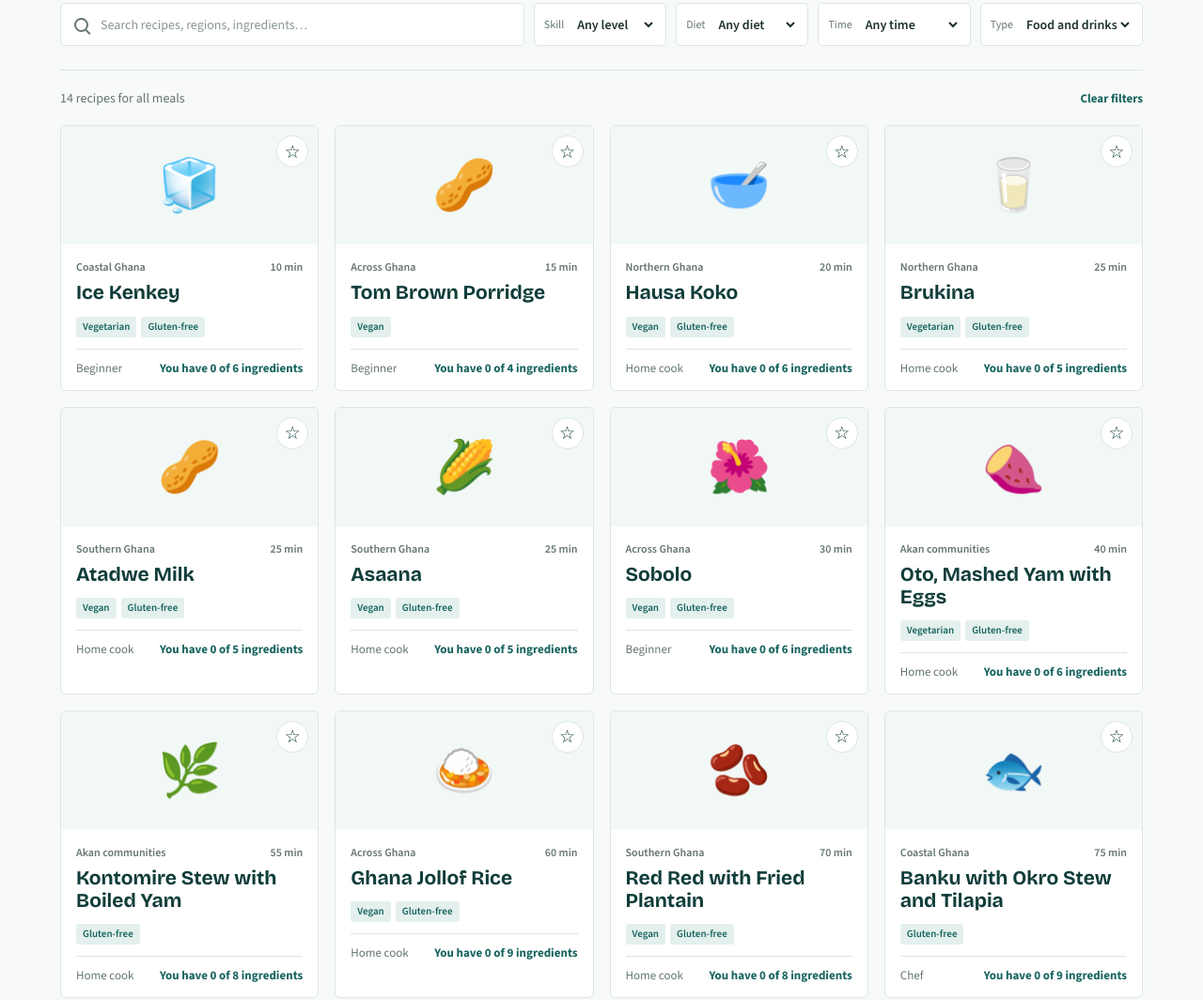
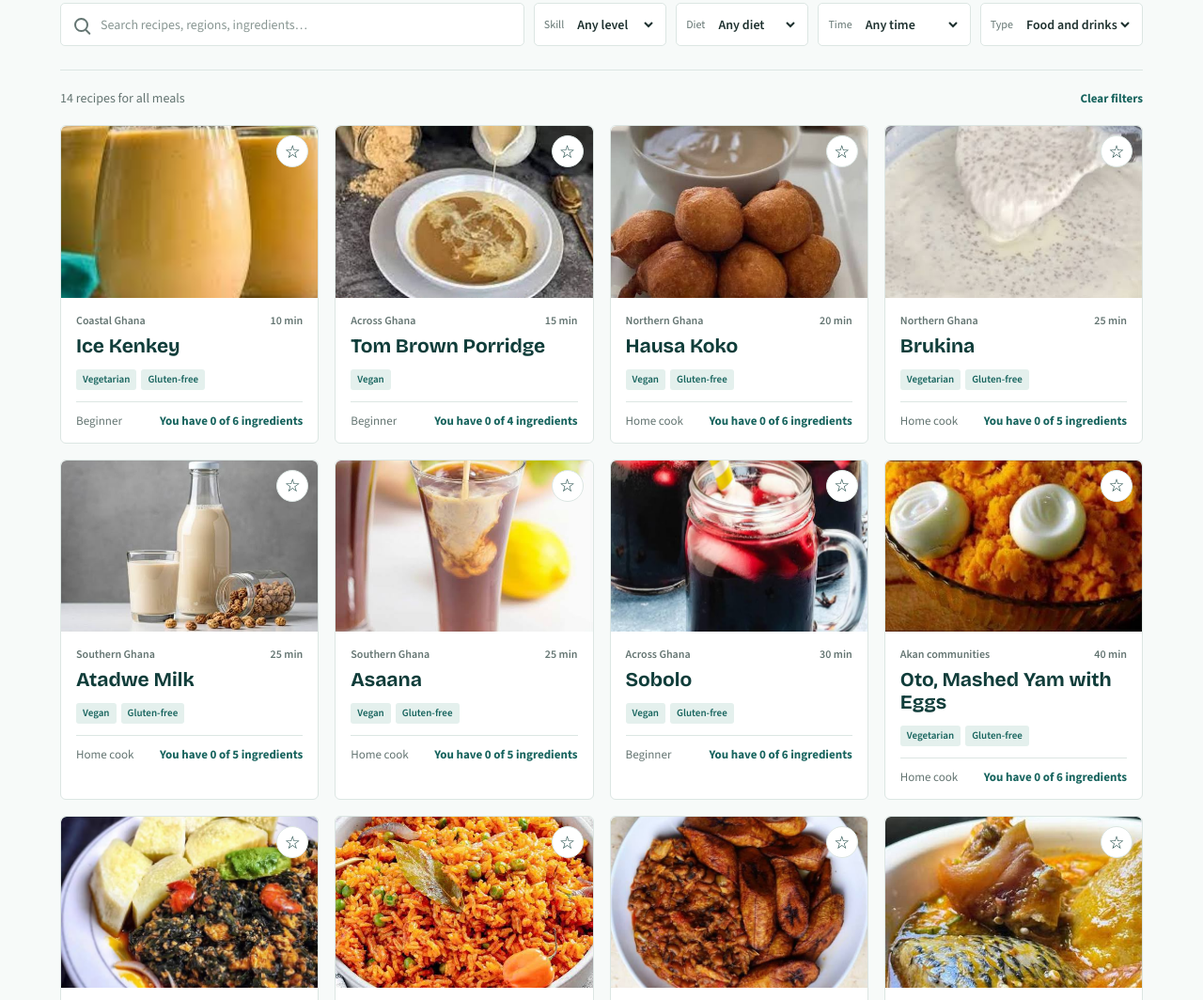
Before and after one commit to eaddodankwhak/careerghana_task, a plain HTML site: page Recipe Finder Page/index.html in a window 1280 px wide. Shown: the part 770-1834 px from the top of the page at 94% size. Drawn offline with nearby package versions, Linux system fonts and the light colour scheme.

Commit message:
Add Ghanaian recipes with photos and meal picker

```diff
--- a/Recipe Finder Page/app.js
+++ b/Recipe Finder Page/app.js
@@ -126,6 +126,31 @@ function makeDietTags(diets) {
   return list;
 }
 
+function createRecipePhoto(recipe, containerClass) {
+  const container = document.createElement("div");
+  container.className = containerClass;
+
+  const image = document.createElement("img");
+  image.className = "recipe-photo-image";
+  image.src = recipe.img;
+  image.alt = `${recipe.name}, a Ghanaian ${recipe.kind} made with ${recipe.ingredients.slice(0, 3).join(", ")}`;
+  image.loading = "lazy";
+
+  const fallback = document.createElement("span");
+  fallback.className = "recipe-photo-fallback";
+  fallback.setAttribute("aria-hidden", "true");
+  fallback.textContent = recipe.emoji;
+  fallback.hidden = true;
+
+  image.addEventListener("error", () => {
+    image.hidden = true;
+    fallback.hidden = false;
+  }, { once: true });
+
+  container.append(image, fallback);
+  return container;
+}
+
 function createRecipeCard(recipe, matches) {
   const card = document.createElement("article");
   card.className = "recipe-card";
@@ -136,12 +161,7 @@ function createRecipeCard(recipe, matches) {
   openButton.setAttribute("aria-label", `View ${recipe.name} recipe`);
   openButton.addEventListener("click", () => openRecipe(recipe));
 
-  const art = document.createElement("div");
-  art.className = "card-art";
-  const emoji = document.createElement("span");
-  emoji.className = "card-emoji";
-  emoji.setAttribute("aria-hidden", "true");
-  emoji.textContent = recipe.emoji;
+  const art = createRecipePhoto(recipe, "card-art");
 
   const saveButton = document.createElement("button");
   saveButton.type = "button";
@@ -150,7 +170,7 @@ function createRecipeCard(recipe, matches) {
   saveButton.setAttribute("aria-label", `${savedRecipes.has(recipe.id) ? "Remove" : "Save"} ${recipe.name} ${savedRecipes.has(recipe.id) ? "from" : "to"} saved recipes`);
   saveButton.setAttribute("aria-pressed", String(savedRecipes.has(recipe.id)));
   saveButton.addEventListener("click", () => toggleSaved(recipe.id));
-  art.append(emoji, saveButton);
+  art.append(saveButton);
 
   const body = document.createElement("div");
   body.className = "card-body";
@@ -198,9 +218,10 @@ function appendTextElement(parent, tagName, className, text) {
 
 function openRecipe(recipe) {
   dialogContent.replaceChildren();
+  dialogContent.append(createRecipePhoto(recipe, "dialog-photo-box"));
+
   const heading = document.createElement("div");
   heading.className = "dialog-heading";
-  appendTextElement(heading, "span", "dialog-emoji", recipe.emoji).setAttribute("aria-hidden", "true");
   appendTextElement(heading, "h2", "", recipe.name).id = "dialog-title";
   dialogContent.append(heading);
 
--- a/Recipe Finder Page/recipes.js
+++ b/Recipe Finder Page/recipes.js
@@ -1,71 +1,71 @@
 window.PANTRY_RECIPES = [
   {
-    id: "hausa-koko", name: "Hausa Koko", emoji: "🥣", region: "Northern Ghana", kind: "food", meals: ["breakfast"], time: 20, level: 2,
+    id: "hausa-koko", name: "Hausa Koko", emoji: "🥣", img: "images/11.jpeg", region: "Northern Ghana", kind: "food", meals: ["breakfast"], time: 20, level: 2,
     diet: ["vegan", "gluten-free"], ingredients: ["millet flour", "fresh ginger", "dried chili", "cloves", "sugar", "water"],
     steps: ["Blend the ginger and chili with a little water, then strain the mixture into a saucepan.", "Whisk millet flour with cold water until smooth and stir it into the spiced water.", "Cook over medium heat, stirring often, until the porridge thickens and gently bubbles.", "Sweeten to taste and serve hot, often with koose or bread."]
   },
   {
-    id: "tom-brown", name: "Tom Brown Porridge", emoji: "🥜", region: "Across Ghana", kind: "food", meals: ["breakfast"], time: 15, level: 1,
+    id: "tom-brown", name: "Tom Brown Porridge", emoji: "🥜", img: "images/13.jpeg", region: "Across Ghana", kind: "food", meals: ["breakfast"], time: 15, level: 1,
     diet: ["vegan"], ingredients: ["Tom Brown flour", "water", "sugar", "groundnuts"],
     steps: ["Mix the Tom Brown flour with cool water until there are no dry lumps.", "Bring more water to a gentle boil in a saucepan, then slowly stir in the flour mixture.", "Cook over low heat for several minutes, stirring until smooth and creamy.", "Add sugar to taste and serve with crushed groundnuts if you like."]
   },
   {
-    id: "oto", name: "Oto, Mashed Yam with Eggs", emoji: "🍠", region: "Akan communities", kind: "food", meals: ["breakfast"], time: 40, level: 2,
+    id: "oto", name: "Oto, Mashed Yam with Eggs", emoji: "🍠", img: "images/12.jpeg", region: "Akan communities", kind: "food", meals: ["breakfast"], time: 40, level: 2,
     diet: ["vegetarian", "gluten-free"], ingredients: ["yam", "eggs", "onion", "red pepper", "palm oil", "salt"],
     steps: ["Peel and cut the yam into chunks. Boil in salted water until it is soft, then drain well.", "Boil the eggs until firm, cool them, and peel.", "Mash the hot yam with a little palm oil and salt until smooth. Stir in finely chopped onion and pepper.", "Serve the oto warm with the boiled eggs."]
   },
   {
-    id: "waakye", name: "Waakye", emoji: "🍚", region: "Northern Ghana", kind: "food", meals: ["breakfast", "lunch"], time: 90, level: 2,
+    id: "waakye", name: "Waakye", emoji: "🍚", img: "images/8.jpeg", region: "Northern Ghana", kind: "food", meals: ["breakfast", "lunch"], time: 90, level: 2,
     diet: ["vegan", "gluten-free"], ingredients: ["rice", "black-eyed peas", "dried sorghum leaves", "salt", "water"],
     steps: ["Rinse the beans and simmer them with the sorghum leaves until partly tender; remove the leaves.", "Add rinsed rice, salt, and enough water to cook both grains. Stir once.", "Cover and cook gently until the rice and beans are tender and the water is absorbed.", "Fluff with a fork and serve with your choice of Ghanaian sides."]
   },
   {
-    id: "ghana-jollof", name: "Ghana Jollof Rice", emoji: "🍛", region: "Across Ghana", kind: "food", meals: ["lunch", "supper"], time: 60, level: 2,
+    id: "ghana-jollof", name: "Ghana Jollof Rice", emoji: "🍛", img: "images/14.jpeg", region: "Across Ghana", kind: "food", meals: ["lunch", "supper"], time: 60, level: 2,
     diet: ["vegan", "gluten-free"], ingredients: ["long-grain rice", "tomatoes", "red bell pepper", "onion", "tomato paste", "ginger", "garlic", "vegetable stock", "oil"],
     steps: ["Blend tomatoes, bell pepper, ginger, and garlic until smooth. Finely chop the onion.", "Fry the onion in oil until soft. Stir in tomato paste, then add the blended mixture and simmer until thick.", "Stir in rinsed rice and enough hot vegetable stock to just cover it. Season to taste.", "Cover tightly and cook on low heat until the rice is tender, turning it gently once if needed.", "Let the rice rest for a few minutes, then fluff and serve."]
   },
   {
-    id: "banku-okro", name: "Banku with Okro Stew and Tilapia", emoji: "🐟", region: "Coastal Ghana", kind: "food", meals: ["lunch", "supper"], time: 75, level: 3,
+    id: "banku-okro", name: "Banku with Okro Stew and Tilapia", emoji: "🐟", img: "images/4.jpeg", region: "Coastal Ghana", kind: "food", meals: ["lunch", "supper"], time: 75, level: 3,
     diet: ["gluten-free"], ingredients: ["fermented corn dough", "cassava dough", "okro", "tilapia", "tomatoes", "onion", "fresh pepper", "palm oil", "salt"],
     steps: ["Mix the corn and cassava dough with water and salt in a sturdy saucepan. Cook, stirring and turning the dough, until smooth and firm.", "Season the tilapia with salt and pepper, then grill or pan-fry until cooked through.", "Slice the okro and simmer it with a little water until tender. Make a light stew with palm oil, onion, tomatoes, and pepper.", "Serve the banku with the okro stew and tilapia."]
   },
   {
-    id: "red-red", name: "Red Red with Fried Plantain", emoji: "🫘", region: "Southern Ghana", kind: "food", meals: ["lunch", "supper"], time: 70, level: 2,
+    id: "red-red", name: "Red Red with Fried Plantain", emoji: "🫘", img: "images/3.jpeg", region: "Southern Ghana", kind: "food", meals: ["lunch", "supper"], time: 70, level: 2,
     diet: ["vegan", "gluten-free"], ingredients: ["black-eyed peas", "ripe plantain", "palm oil", "onion", "tomatoes", "red pepper", "ginger", "salt"],
     steps: ["Rinse the beans and simmer in fresh water until soft; add salt near the end.", "Blend or finely chop the tomatoes, pepper, ginger, and onion. Fry the mixture in palm oil until rich and thick.", "Stir the cooked beans into the sauce and simmer together for 10 minutes.", "Slice the plantain and fry until golden on both sides. Serve alongside the beans."]
   },
   {
-    id: "fufu-light-soup", name: "Fufu with Light Soup", emoji: "🍲", region: "Ashanti Region", kind: "food", meals: ["supper", "lunch"], time: 100, level: 3,
+    id: "fufu-light-soup", name: "Fufu with Light Soup", emoji: "🍲", img: "images/6.jpeg", region: "Ashanti Region", kind: "food", meals: ["supper", "lunch"], time: 100, level: 3,
     diet: ["gluten-free"], ingredients: ["cassava", "green plantain", "goat meat", "tomatoes", "onion", "fresh pepper", "ginger", "garlic", "salt"],
     steps: ["Season the goat meat with grated ginger, garlic, salt, and chopped onion. Add water and simmer until nearly tender.", "Blend tomatoes and pepper with a little water. Add to the pot and simmer until the soup is fragrant and the meat is tender.", "Peel and boil cassava and plantain until soft. Pound together in a mortar, folding and turning until smooth and stretchy.", "Shape the fufu into portions and serve with the light soup."]
   },
   {
-    id: "kontomire", name: "Kontomire Stew with Boiled Yam", emoji: "🌿", region: "Akan communities", kind: "food", meals: ["supper", "breakfast"], time: 55, level: 2,
+    id: "kontomire", name: "Kontomire Stew with Boiled Yam", emoji: "🌿", img: "images/2.jpeg", region: "Akan communities", kind: "food", meals: ["supper", "breakfast"], time: 55, level: 2,
     diet: ["gluten-free"], ingredients: ["kontomire leaves", "yam", "eggs", "tomatoes", "onion", "fresh pepper", "palm oil", "salt"],
     steps: ["Peel and boil yam chunks in salted water until tender. Drain and keep warm.", "Wash and slice the kontomire leaves. Steam them briefly until wilted.", "Soften chopped onion in palm oil. Add tomatoes and pepper, then cook until the sauce thickens.", "Stir in the leaves and simmer until tender. Add boiled eggs and serve with the yam."]
   },
   {
-    id: "sobolo", name: "Sobolo", emoji: "🌺", region: "Across Ghana", kind: "drink", meals: ["breakfast", "lunch", "supper"], time: 30, level: 1,
+    id: "sobolo", name: "Sobolo", emoji: "🌺", img: "images/5.jpeg", region: "Across Ghana", kind: "drink", meals: ["breakfast", "lunch", "supper"], time: 30, level: 1,
     diet: ["vegan", "gluten-free"], ingredients: ["dried hibiscus", "fresh ginger", "cloves", "pineapple peel", "water", "sugar"],
     steps: ["Rinse the hibiscus and pineapple peel. Add them to a pot with sliced ginger, cloves, and water.", "Bring to a boil, then simmer gently for about 20 minutes until deeply coloured and fragrant.", "Cool, then strain into a clean jug. Sweeten to taste and chill before serving."]
   },
   {
-    id: "brukina", name: "Brukina", emoji: "🥛", region: "Northern Ghana", kind: "drink", meals: ["breakfast", "lunch", "supper"], time: 25, level: 2,
+    id: "brukina", name: "Brukina", emoji: "🥛", img: "images/9.jpeg", region: "Northern Ghana", kind: "drink", meals: ["breakfast", "lunch", "supper"], time: 25, level: 2,
     diet: ["vegetarian", "gluten-free"], ingredients: ["millet flour", "water", "fermented milk", "sugar", "ground cloves"],
     steps: ["Mix millet flour with water and a pinch of cloves to make a firm dough.", "Shape the dough into small balls and steam or boil them until cooked through. Let them cool.", "Mash the millet balls into chilled fermented milk until the drink is as smooth or textured as you like.", "Sweeten to taste and serve cold."]
   },
   {
-    id: "ice-kenkey", name: "Ice Kenkey", emoji: "🧊", region: "Coastal Ghana", kind: "drink", meals: ["breakfast", "lunch", "supper"], time: 10, level: 1,
+    id: "ice-kenkey", name: "Ice Kenkey", emoji: "🧊", img: "images/10.jpeg", region: "Coastal Ghana", kind: "drink", meals: ["breakfast", "lunch", "supper"], time: 10, level: 1,
     diet: ["vegetarian", "gluten-free"], ingredients: ["ga kenkey", "evaporated milk", "sugar", "ice", "groundnuts", "water"],
     steps: ["Break the kenkey into a bowl and loosen it with a little cool water until smooth.", "Stir in evaporated milk and sugar to taste.", "Pour over ice and finish with crushed groundnuts. Serve straight away."]
   },
   {
-    id: "atadwe-milk", name: "Atadwe Milk", emoji: "🥜", region: "Southern Ghana", kind: "drink", meals: ["breakfast", "lunch", "supper"], time: 25, level: 2,
+    id: "atadwe-milk", name: "Atadwe Milk", emoji: "🥜", img: "images/7.jpeg", region: "Southern Ghana", kind: "drink", meals: ["breakfast", "lunch", "supper"], time: 25, level: 2,
     diet: ["vegan", "gluten-free"], ingredients: ["tigernuts", "dates", "fresh ginger", "cloves", "water"],
     steps: ["Soak the tigernuts until soft. Remove pits from the dates.", "Blend tigernuts with dates, ginger, cloves, and fresh water until very smooth.", "Strain through a fine cloth, pressing to extract the milk. Add water to adjust the thickness.", "Chill well and shake before serving."]
   },
   {
-    id: "asaana", name: "Asaana", emoji: "🌽", region: "Southern Ghana", kind: "drink", meals: ["breakfast", "lunch", "supper"], time: 25, level: 2,
+    id: "asaana", name: "Asaana", emoji: "🌽", img: "images/1.jpeg", region: "Southern Ghana", kind: "drink", meals: ["breakfast", "lunch", "supper"], time: 25, level: 2,
     diet: ["vegan", "gluten-free"], ingredients: ["fermented malted corn", "ginger", "cloves", "water", "sugar"],
     steps: ["Rinse the fermented malted corn and put it in a pot with water, sliced ginger, and cloves.", "Simmer gently until the liquid is dark and fragrant, then take it off the heat.", "Cool completely and strain into a jug. Sweeten to taste.", "Chill and serve cold over ice."]
   }
--- a/Recipe Finder Page/styles.css
+++ b/Recipe Finder Page/styles.css
@@ -164,9 +164,12 @@ h1, h2, h3 { font-family: "Bricolage Grotesque", "Segoe UI", sans-serif; }
 .recipe-card { min-width: 0; overflow: hidden; border: 1px solid var(--line); border-radius: 6px; background: var(--surface); transition: border-color .18s ease, box-shadow .18s ease; }
 .recipe-card:hover { border-color: #a8c5bd; box-shadow: 0 8px 20px rgb(15 61 58 / 7%); }
 .card-open { width: 100%; display: block; padding: 0; border: 0; color: inherit; text-align: left; background: transparent; }
-.card-art { position: relative; min-height: 126px; display: flex; align-items: center; justify-content: center; background: var(--teal-50); }
-.card-emoji { font-size: 54px; line-height: 1; }
+.card-art { position: relative; aspect-ratio: 3 / 2; overflow: hidden; border-radius: 6px 6px 0 0; background: var(--teal-50); }
+.recipe-photo-image { position: absolute; inset: 0; width: 100%; height: 100%; object-fit: cover; }
+.recipe-photo-image[hidden], .recipe-photo-fallback[hidden] { display: none; }
+.recipe-photo-fallback { position: absolute; inset: 0; display: grid; place-items: center; font-size: 54px; line-height: 1; }
 .card-save { position: absolute; top: 10px; right: 10px; width: 34px; height: 34px; display: grid; place-items: center; border: 1px solid var(--line); border-radius: 50%; color: var(--teal-950); background: var(--surface); font-size: 19px; line-height: 1; }
+.card-save { z-index: 1; }
 .card-save:hover { color: #8b6712; background: var(--saffron-soft); }
 .card-body { padding: 16px 16px 15px; }
 .card-meta { display: flex; align-items: center; justify-content: space-between; gap: 8px; margin-bottom: 7px; color: var(--muted); font-size: 12px; font-weight: 600; }
@@ -193,8 +196,9 @@ h1, h2, h3 { font-family: "Bricolage Grotesque", "Segoe UI", sans-serif; }
 .dialog-topbar { display: flex; align-items: center; justify-content: space-between; margin-bottom: 17px; }
 .dialog-kicker { color: var(--teal-800); font-size: 11px; font-weight: 700; letter-spacing: 1.1px; }
 .icon-button { width: 34px; height: 34px; display: grid; place-items: center; padding: 0; border: 1px solid var(--line); border-radius: 50%; color: var(--ink); background: var(--surface); font-size: 24px; line-height: 1; }
-.dialog-heading { display: flex; align-items: center; gap: 17px; margin-bottom: 12px; }
-.dialog-emoji { width: 76px; height: 76px; flex: 0 0 76px; display: grid; place-items: center; border-radius: 6px; background: var(--teal-50); font-size: 42px; }
+.dialog-photo-box { position: relative; height: 220px; overflow: hidden; margin-bottom: 16px; border-radius: 6px; background: var(--teal-50); }
+.dialog-photo-box .recipe-photo-fallback { font-size: 64px; }
+.dialog-heading { display: flex; align-items: center; margin-bottom: 12px; }
 .dialog-heading h2 { margin: 0; color: var(--teal-950); font-size: clamp(28px, 6vw, 38px); line-height: 1.04; }
 .dialog-meta { display: flex; flex-wrap: wrap; gap: 8px 16px; padding: 14px 0; border-top: 1px solid var(--line); border-bottom: 1px solid var(--line); color: var(--muted); font-size: 14px; }
 .dialog-meta strong { color: var(--ink); }
@@ -237,8 +241,6 @@ h1, h2, h3 { font-family: "Bricolage Grotesque", "Segoe UI", sans-serif; }
   .select-control { min-width: 0; }
   .time-control { grid-column: 1 / -1; }
   .recipe-grid { gap: 11px; }
-  .card-art { min-height: 108px; }
-  .card-emoji { font-size: 45px; }
   .card-body { padding: 13px 12px; }
   .card-body h3 { font-size: 18px; }
   .card-detail-row { align-items: flex-start; flex-direction: column; gap: 4px; }
@@ -248,7 +250,6 @@ h1, h2, h3 { font-family: "Bricolage Grotesque", "Segoe UI", sans-serif; }
 @media (max-width: 380px) {
   .finder-topline { align-items: flex-start; flex-direction: column; gap: 14px; }
   .recipe-grid { grid-template-columns: 1fr; }
-  .card-art { min-height: 132px; }
 }
 
 @media (prefers-color-scheme: dark) {
```
Also changed, not shown: Recipe Finder Page/images/1.jpeg (added), Recipe Finder Page/images/10.jpeg (added), Recipe Finder Page/images/11.jpeg (added), Recipe Finder Page/images/12.jpeg (added), Recipe Finder Page/images/13.jpeg (added), Recipe Finder Page/images/14.jpeg (added), Recipe Finder Page/images/2.jpeg (added), Recipe Finder Page/images/3.jpeg (added), Recipe Finder Page/images/4.jpeg (added), Recipe Finder Page/images/5.jpeg (added), Recipe Finder Page/images/6.jpeg (added), Recipe Finder Page/images/7.jpeg (added), Recipe Finder Page/images/8.jpeg (added), Recipe Finder Page/images/9.jpeg (added).
